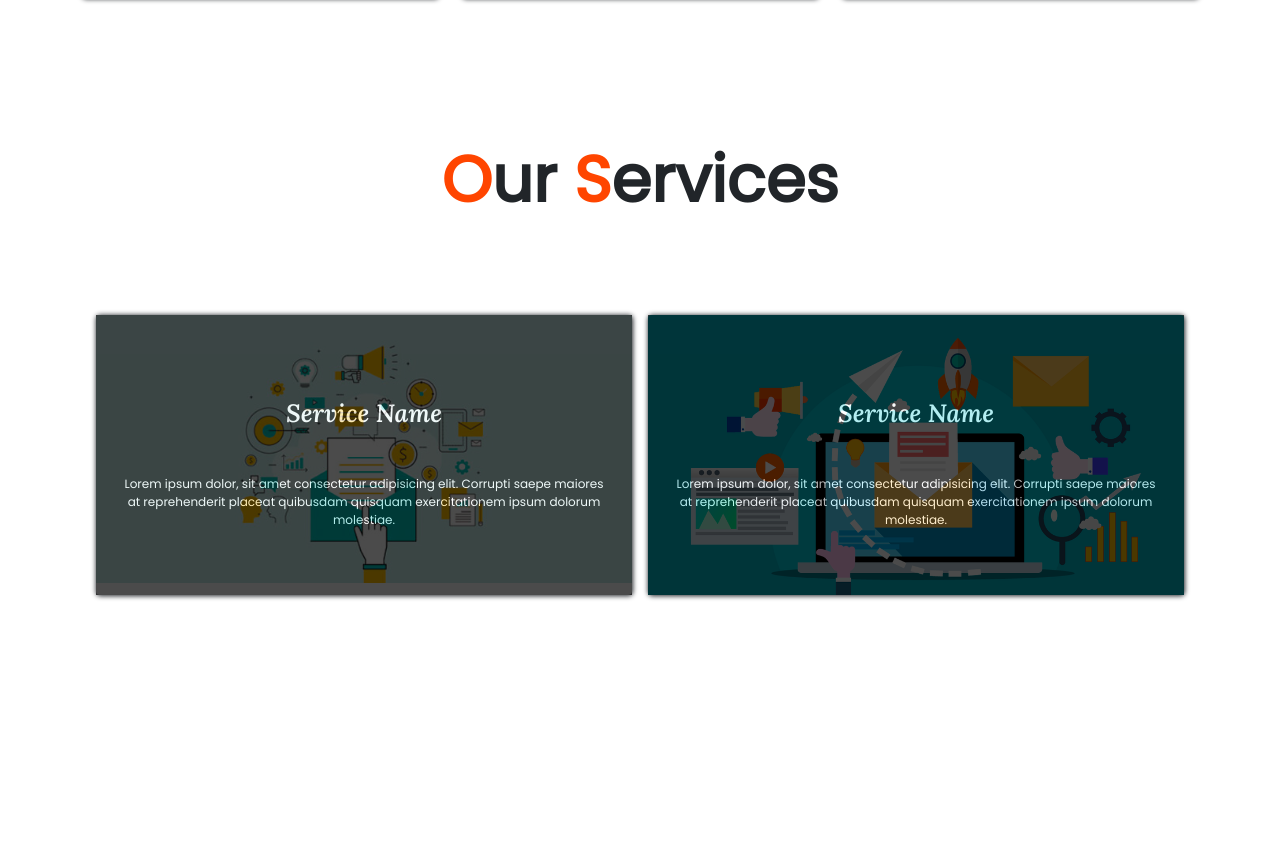
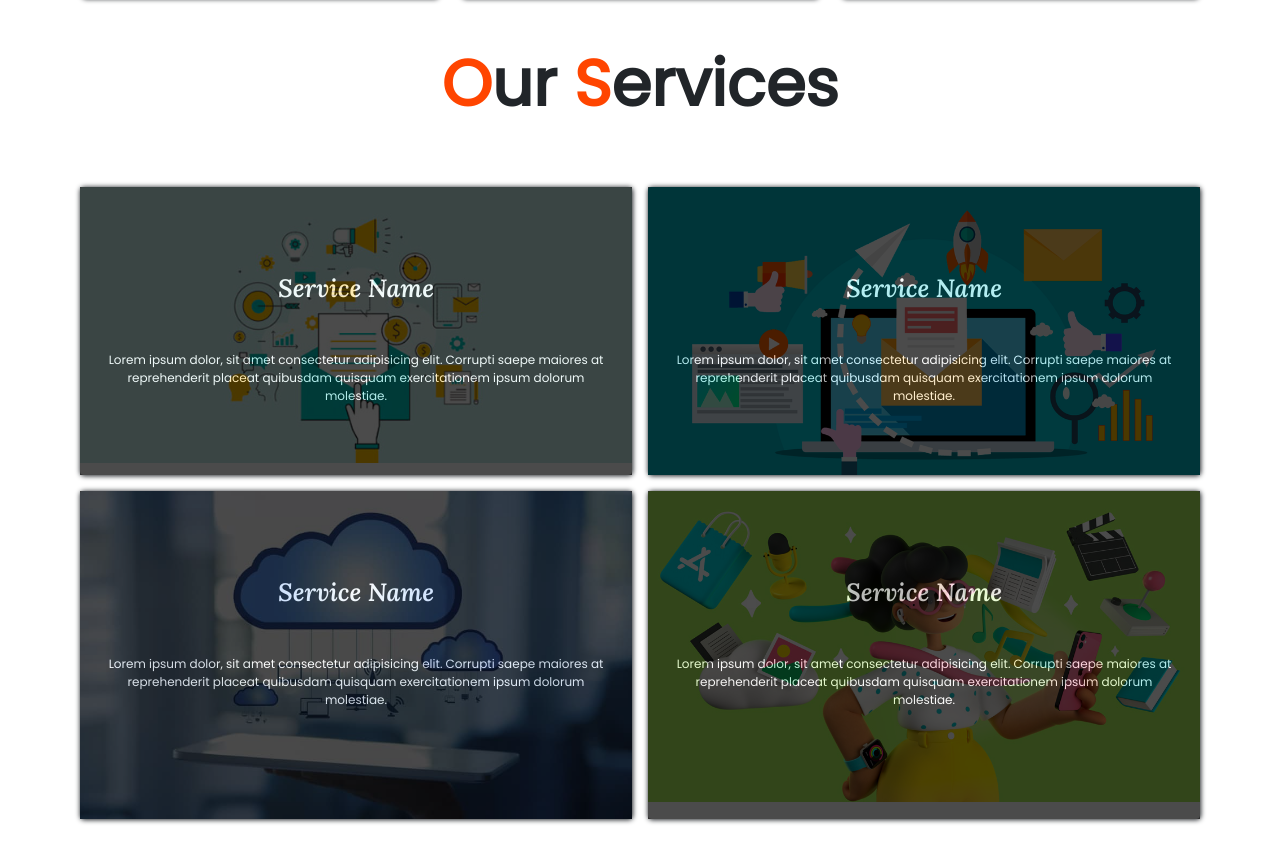
Before and after one commit to sharminsultana013/unitech_demo_1, a plain HTML site: page index.html in a window 1280 px wide. Shown: the part 2695-3557 px from the top of the page. Before the commit the page ends 3434 px from the top, so only its background shows below. Drawn offline with nearby package versions, Linux system fonts and the light colour scheme; files whose address does not match are found by name.

Commit message:
first commit

```diff
--- a/index.html
+++ b/index.html
@@ -215,9 +215,9 @@
   </section>
 
   <!-- Our Services -->
-  <section id="services" class="p-5">
+  <section id="services" class="my-5" style="padding: 0 5%;">
     <h1 class="aboutTitle text-center my-5"><span>O</span>ur <span>S</span>ervices</h1>
-    <div class="service p-5 my-5">
+    <div class="service p-3">
       <div class="row row-cols-1 row-cols-md-2 g-3">
         <div class="col">
           <div class="card h-100">
@@ -237,6 +237,24 @@
             </div>
           </div>
         </div>
+        <div class="col">
+          <div class="card h-100">
+            <img src="service/3.jpg" class="card-img-top serviceImg" alt="...">
+            <div class="serviceTextDiv">
+              <p class="serviceTitle">Service Name</p>
+              <p class="serviceText">Lorem ipsum dolor, sit amet consectetur adipisicing elit. Corrupti saepe maiores at reprehenderit placeat quibusdam quisquam exercitationem ipsum dolorum molestiae.</p>
+            </div>
+          </div>
+        </div>
+        <div class="col">
+          <div class="card h-100">
+            <img src="service/4.jpg" class="card-img-top serviceImg" alt="...">
+            <div class="serviceTextDiv">
+              <p class="serviceTitle">Service Name</p>
+              <p class="serviceText">Lorem ipsum dolor, sit amet consectetur adipisicing elit. Corrupti saepe maiores at reprehenderit placeat quibusdam quisquam exercitationem ipsum dolorum molestiae.</p>
+            </div>
+          </div>
+        </div>
       </div>
     </div>
   </section>
```
